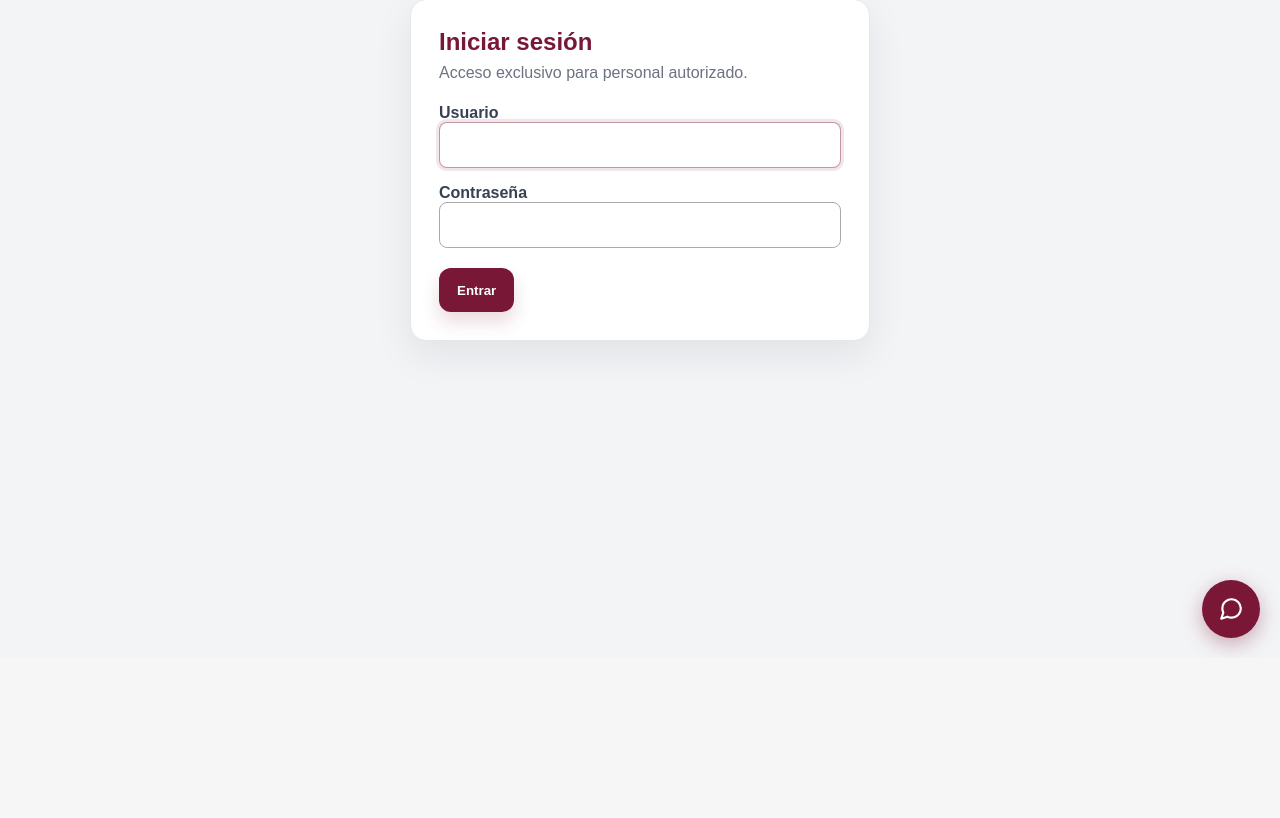
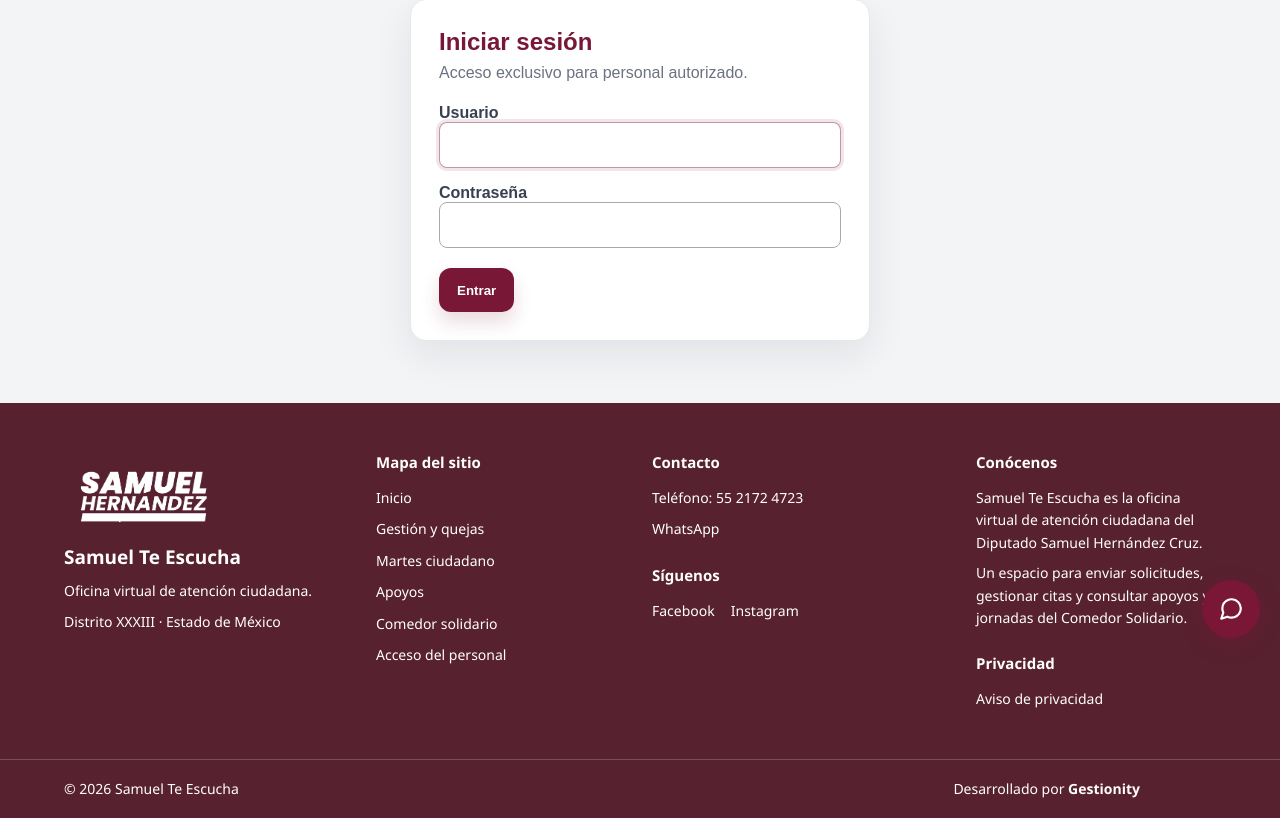
Before and after one commit to carlosnajerafz-commits/SamuelTeEscuchaLaravel, a Laravel app: page /login in a window 1280 px wide. Shown: the part 142-960 px from the top of the page. Before the commit the page ends 795 px from the top, so only its background shows below. Run offline with Laravel 12, Linux system fonts and the light colour scheme; some libraries are stand-ins or nearby versions.

Commit message:
Agregar footer compartido con aviso de privacidad y credito de Gestionity

```diff
--- a/config/samuel.php
+++ b/config/samuel.php
@@ -6,6 +6,8 @@ use App\Models\RegistroApoyo;
 use App\Models\RegistroComedor;
 
 return [
+    'developer_name' => 'Gestionity',
+    'developer_url' => null,
     'modules' => [
         'quejas' => ['title' => 'Gestión y quejas', 'model' => Queja::class, 'statuses' => ['pendiente', 'atendida', 'cerrada', 'completada']],
         'citas' => ['title' => 'Martes ciudadano', 'model' => Cita::class, 'statuses' => ['solicitada', 'aceptada', 'rechazada', 'realizada', 'cancelada', 'vencida']],
--- /dev/null
+++ b/resources/views/components/public-footer.blade.php
@@ -0,0 +1,52 @@
+<footer class="site-footer" aria-label="Información y enlaces del sitio">
+    <div class="site-footer__grid">
+        <div class="site-footer__identity">
+            <a href="{{ route('home') }}" class="site-footer__brand">
+                <img src="{{ asset('assets/img/logo.png') }}" alt="Samuel Hernández" width="180" height="78" loading="lazy">
+                <strong>Samuel Te Escucha</strong>
+            </a>
+            <p>Oficina virtual de atención ciudadana.</p>
+            <p>Distrito XXXIII · Estado de México</p>
+        </div>
+        <nav aria-label="Mapa del sitio">
+            <h2>Mapa del sitio</h2>
+            <ul>
+                <li><a href="{{ route('home') }}">Inicio</a></li>
+                @foreach(config('samuel.modules') as $key => $item)
+                    <li><a href="{{ route('solicitudes.create', $key) }}">{{ $item['title'] }}</a></li>
+                @endforeach
+                <li><a href="{{ route('login') }}">Acceso del personal</a></li>
+            </ul>
+        </nav>
+        <div>
+            <h2>Contacto</h2>
+            <ul>
+                <li><a href="tel:+525521724723">Teléfono: 55 2172 4723</a></li>
+                <li><a href="https://wa.me/525521724723" target="_blank" rel="noopener noreferrer">WhatsApp</a></li>
+            </ul>
+            <h2 class="site-footer__social-title">Síguenos</h2>
+            <ul class="site-footer__social">
+                <li><a href="https://www.facebook.com/share/17BRGoeBCM/?mibextid=wwXIfr" target="_blank" rel="noopener noreferrer">Facebook</a></li>
+                <li><a href="https://www.instagram.com/samueledomex?igsh=dXR2cGpmYm1rejEy" target="_blank" rel="noopener noreferrer">Instagram</a></li>
+            </ul>
+        </div>
+        <section aria-label="Conócenos">
+            <h2>Conócenos</h2><p>Samuel Te Escucha es la oficina virtual de atención ciudadana del Diputado Samuel Hernández Cruz.</p><p>Un espacio para enviar solicitudes, gestionar citas y consultar apoyos y jornadas del Comedor Solidario.</p><h2 class="site-footer__social-title">Privacidad</h2>
+            <ul><li><a href="{{ route('privacy') }}">Aviso de privacidad</a></li></ul>
+        </section>
+    </div>
+    <div class="site-footer__bottom">
+        <div class="site-footer__bottom-inner">
+            <p>© {{ date('Y') }} Samuel Te Escucha</p>
+            @if(config('samuel.developer_name'))
+                <p>Desarrollado por
+                    @if(config('samuel.developer_url'))
+                        <a href="{{ config('samuel.developer_url') }}" target="_blank" rel="noopener noreferrer">{{ config('samuel.developer_name') }}</a>
+                    @else
+                        <strong>{{ config('samuel.developer_name') }}</strong>
+                    @endif
+                </p>
+            @endif
+        </div>
+    </div>
+</footer>
--- a/resources/views/layouts/public.blade.php
+++ b/resources/views/layouts/public.blade.php
@@ -5,6 +5,7 @@
     <title>@yield('title', 'Inicio') | Samuel Te Escucha</title>
     <link rel="stylesheet" href="{{ asset('assets/css/styles.css') }}">
     <style>main.wrap{padding:32px 16px}form label{display:block;margin-top:16px}form input,form select,form textarea{display:block;width:100%;padding:10px;border:1px solid #aaa;border-radius:8px}form button{margin-top:20px}.login-card{max-width:480px;margin:30px auto;padding:28px;background:white;border-radius:16px}.notice{padding:16px;margin:16px 0;background:#fff3cd;color:#503b00}.success{background:#d1e7dd;color:#0f5132}.grid{display:grid;grid-template-columns:repeat(auto-fit,minmax(230px,1fr));gap:20px}.card{background:white;padding:24px;border-radius:16px}.topbar a{color:inherit}.nav-links{display:flex;gap:18px;flex-wrap:wrap}.folio-card{margin:16px 0 28px;padding:24px;text-align:center;background:var(--card,#fff);border:2px solid var(--dorado,#C8A96A);border-radius:var(--radius,18px);box-shadow:var(--shadow)}.folio-card__titulo{margin:0 0 12px;font-weight:700;font-size:1.15rem;color:#0f5132}.folio-card__etiqueta{margin:0;color:var(--muted,#6b7280)}.folio-card__folio{margin:6px 0 14px;font:700 clamp(1.8rem,6vw,2.6rem)/1.1 ui-monospace,Consolas,monospace;letter-spacing:.06em;color:var(--vino,#7a1a3a);user-select:all}.folio-card__ayuda{margin:0 auto;max-width:520px;color:var(--text,#1f2937);font-size:.95rem}</style>
+<link rel="stylesheet" href="{{ asset('assets/css/public-footer.css').'?v=2' }}">
 </head>
 <body>
 <header class="topbar"><div class="wrap topbar__inner"><a href="{{ route('home') }}" class="brand"><img src="{{ asset('assets/img/logo.png') }}" alt="" width="60"><strong>Samuel Te Escucha</strong></a><nav class="nav-links"><a href="{{ route('home') }}">Inicio</a>@foreach(config('samuel.modules') as $key => $definition)<a href="{{ route('solicitudes.create', $key) }}">{{ $definition['title'] }}</a>@endforeach<a href="{{ route('login') }}">Personal</a></nav></div></header>
@@ -22,6 +23,7 @@
     @endif
     @yield('content')
 </main>
+<x-public-footer />
 @stack('scripts')
 <x-chatbot />
 </body></html>
--- a/routes/web.php
+++ b/routes/web.php
@@ -10,6 +10,7 @@ use App\Http\Controllers\SolicitudController;
 use Illuminate\Support\Facades\Route;
 
 Route::view('/', 'home')->name('home');
+Route::view('/aviso-de-privacidad', 'legal.privacy')->name('privacy');
 Route::middleware('guest')->group(function () {
     Route::get('/login', [LoginController::class, 'create'])->name('login');
     Route::post('/login', [LoginController::class, 'store'])->name('login.store');
```
Also changed, not shown: resources/views/home.blade.php (+2 -10 lines), resources/views/legal/privacy.blade.php (added, +46 -0 lines), public/assets/css/public-footer.css (added).
